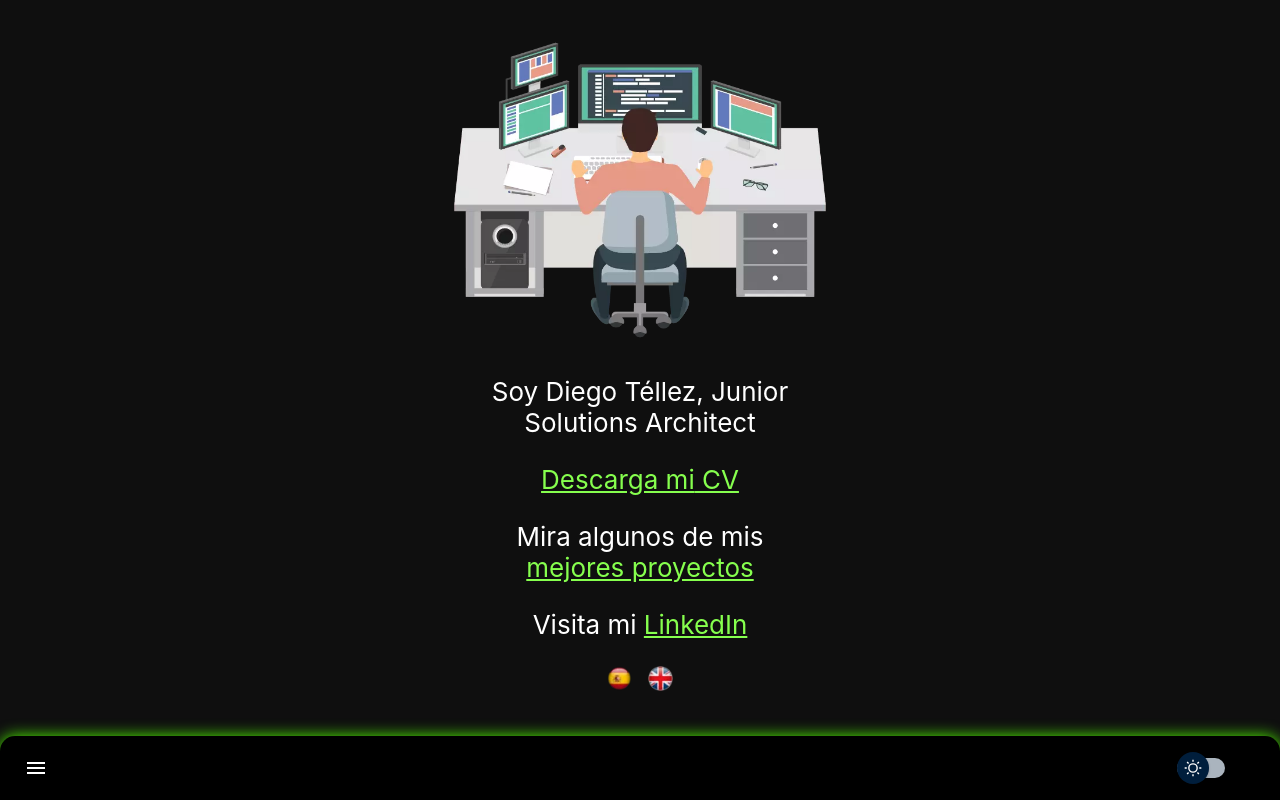
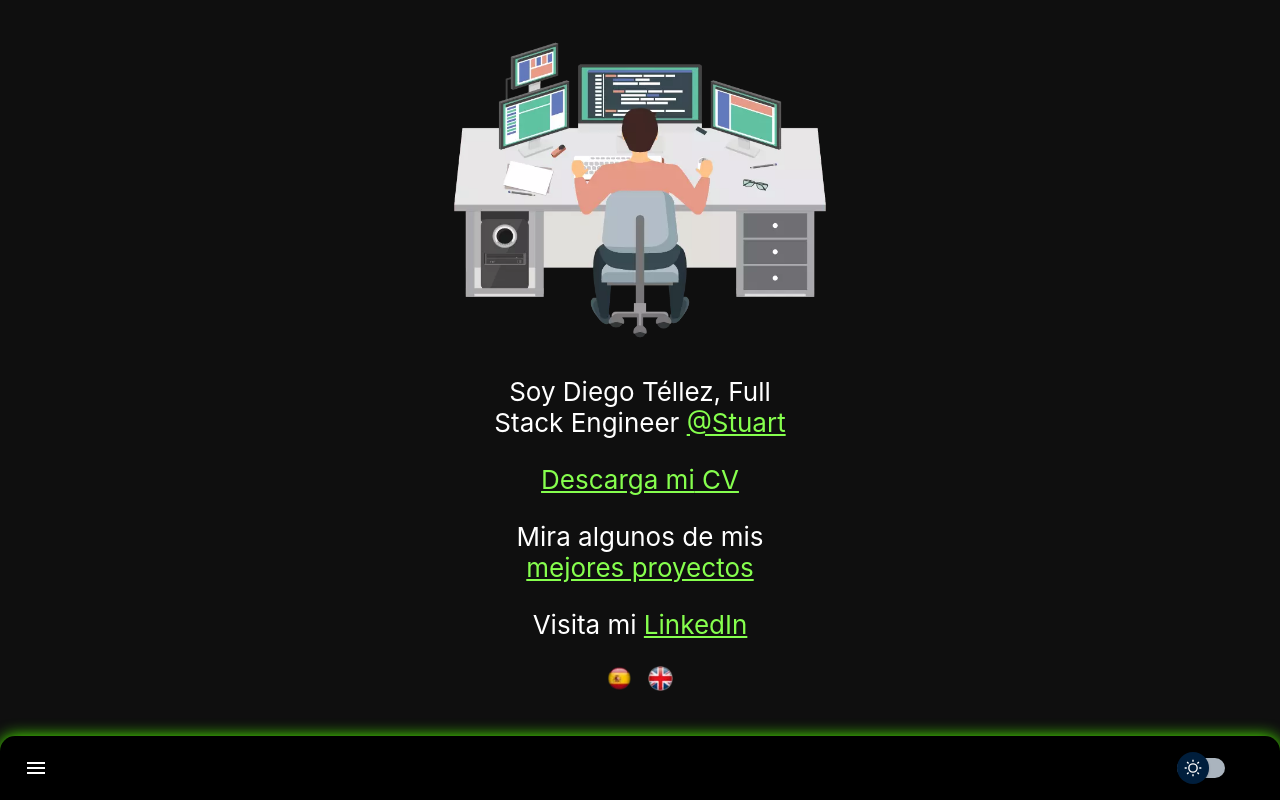
Before and after one commit to dtellz/d-t.com, a React (Create React App) app: page /home in a window 1280 px wide. Built offline with nearby package versions, Linux system fonts and the light colour scheme.

Commit message:
update landing page with promotion and company link

```diff
--- a/src/pages/landing/index.jsx
+++ b/src/pages/landing/index.jsx
@@ -34,7 +34,14 @@
                 <img src={logo} className="App-logo" alt="logo" />
                 <div className='landing__textBlock'>
                     <p className="landing__career landing__text">
-                        {traduction("landing.title")}
+                        {traduction("landing.title")} <a
+                            className={darkMode ? 'App-link' : 'App-link light'}
+                            href="https://stuart.com"
+                            target="_blank"
+                            rel="noopener noreferrer"
+                        >
+                            {traduction("landing.company")}
+                        </a>
                     </p>
                     <Link className={darkMode ? 'App-link' : 'App-link light'} to='/files/DiegoTellezCV.pdf' target="_blank" download ><p className='landing__text'>{traduction("landing.download")} CV</p></Link>
                     <p className='landing__text'>{traduction("landing.projects")} <a
--- a/src/translations/en/global.json
+++ b/src/translations/en/global.json
@@ -1,6 +1,7 @@
 {
     "landing": {
-        "title": "I am Diego Téllez, Junior Solutions Architect",
+        "title": "I am Diego Téllez, Full Stack Engineer",
+        "company": "@Stuart",
         "projects": "Check some of my",
         "github": "best projects",
         "profile": "Visit my",
--- a/src/translations/es/global.json
+++ b/src/translations/es/global.json
@@ -1,6 +1,7 @@
 {
     "landing": {
-        "title": "Soy Diego Téllez, Junior Solutions Architect",
+        "title": "Soy Diego Téllez, Full Stack Engineer",
+        "company": "@Stuart",
         "projects": "Mira algunos de mis",
         "github": "mejores proyectos",
         "profile": "Visita mi",
```
